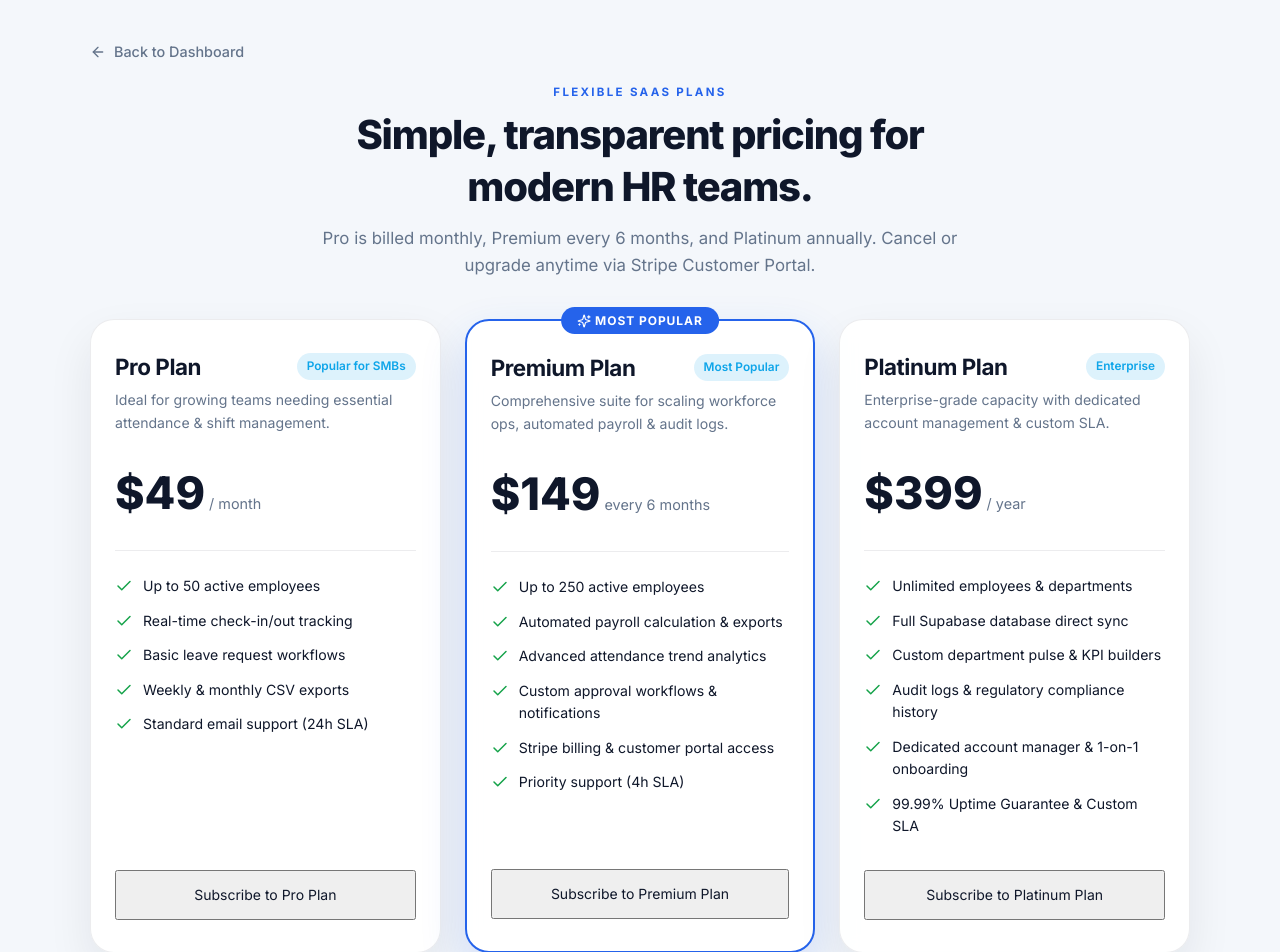
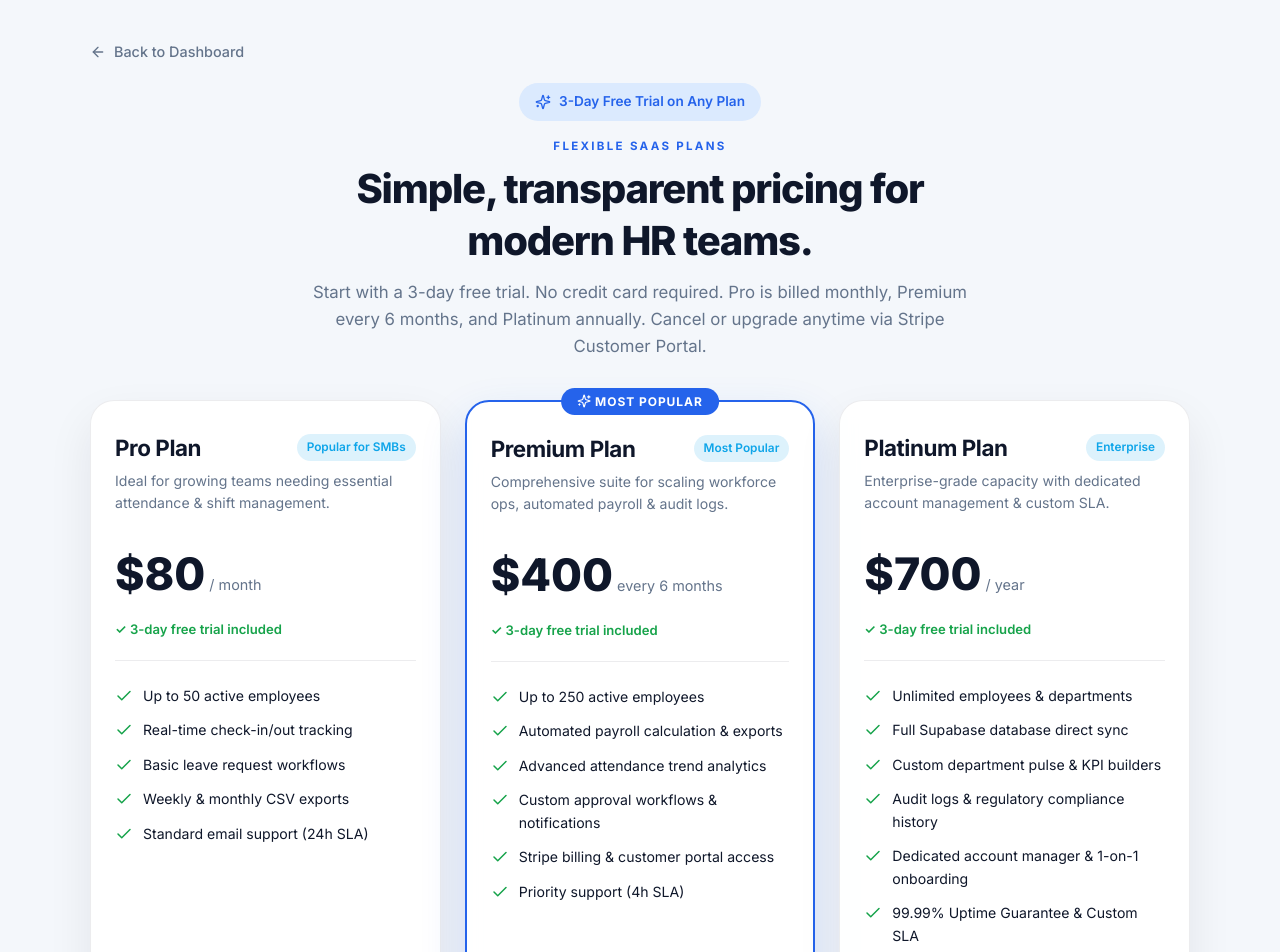
Before and after one commit to arslaanmansoor/Attendance-Master, a Next.js app: page /pricing in a window 1280 px wide. Shown: the top 952 px of the page. Built offline with nearby package versions, Linux system fonts and the light colour scheme.

Commit message:
Rivised Price

```diff
--- a/src/app/api/stripe/checkout/route.ts
+++ b/src/app/api/stripe/checkout/route.ts
@@ -44,7 +44,7 @@ export async function POST(request: Request) {
         ? { customer: profile.stripe_customer_id }
         : { customer_email: user.email }),
       subscription_data: {
-        trial_period_days: 14,
+        trial_period_days: plan.trialDays || 3,
         metadata: {
           plan_key: resolvedPlanKey,
           supabase_user_id: user.id,
--- a/src/app/pricing/page.tsx
+++ b/src/app/pricing/page.tsx
@@ -34,7 +34,7 @@ export default function PricingPage() {
       key: 'PRO',
       name: 'Pro Plan',
       tagline: 'Ideal for growing teams needing essential attendance & shift management.',
-      price: 49,
+      price: 80,
       billingLabel: '/ month',
       badge: 'Popular for SMBs',
       features: [
@@ -49,7 +49,7 @@ export default function PricingPage() {
       key: 'PREMIUM',
       name: 'Premium Plan',
       tagline: 'Comprehensive suite for scaling workforce ops, automated payroll & audit logs.',
-      price: 149,
+      price: 400,
       billingLabel: 'every 6 months',
       badge: 'Most Popular',
       featured: true,
@@ -66,7 +66,7 @@ export default function PricingPage() {
       key: 'PLATINUM',
       name: 'Platinum Plan',
       tagline: 'Enterprise-grade capacity with dedicated account management & custom SLA.',
-      price: 399,
+      price: 700,
       billingLabel: '/ year',
       badge: 'Enterprise',
       features: [
@@ -101,12 +101,16 @@ export default function PricingPage() {
           </Link>
 
           <div style={{ textAlign: 'center', maxWidth: '680px', margin: '0 auto' }}>
+            <div style={{ display: 'inline-flex', alignItems: 'center', gap: '8px', padding: '8px 16px', borderRadius: 'var(--radius-full)', background: 'var(--primary-soft)', marginBottom: '16px' }}>
+              <Sparkles width={16} height={16} style={{ color: 'var(--primary)' }} />
+              <span style={{ fontSize: '0.85rem', fontWeight: 600, color: 'var(--primary)' }}>3-Day Free Trial on Any Plan</span>
+            </div>
             <p className="eyebrow" style={{ letterSpacing: '0.2em' }}>Flexible SaaS Plans</p>
             <h1 style={{ fontSize: '2.5rem', fontWeight: 800, marginTop: '8px', letterSpacing: '-0.03em' }}>
               Simple, transparent pricing for modern HR teams.
             </h1>
             <p className="muted" style={{ fontSize: '1.05rem', marginTop: '12px' }}>
-              Pro is billed monthly, Premium every 6 months, and Platinum annually. Cancel or upgrade anytime via Stripe Customer Portal.
+              Start with a 3-day free trial. No credit card required. Pro is billed monthly, Premium every 6 months, and Platinum annually. Cancel or upgrade anytime via Stripe Customer Portal.
             </p>
           </div>
         </div>
@@ -161,16 +165,17 @@ export default function PricingPage() {
                   <h3 style={{ fontSize: '1.4rem', fontWeight: 700 }}>{plan.name}</h3>
                   <span className="badge-chip info">{plan.badge}</span>
                 </div>
-                <p className="muted" style={{ fontSize: '0.88rem', marginTop: '8px', minHeight: '40px' }}>
+            <p className="muted" style={{ fontSize: '0.88rem', marginTop: '8px', minHeight: '40px' }}>
                   {plan.tagline}
                 </p>
               </div>
 
               <div style={{ margin: '24px 0', borderBottom: '1px solid var(--border)', paddingBottom: '20px' }}>
-                <div style={{ display: 'flex', alignItems: 'baseline', gap: '4px' }}>
+                <div style={{ display: 'flex', alignItems: 'baseline', gap: '4px', marginBottom: '8px' }}>
                   <span style={{ fontSize: '2.8rem', fontWeight: 800 }}>${plan.price}</span>
                   <span className="muted" style={{ fontSize: '0.9rem' }}>{plan.billingLabel}</span>
                 </div>
+                <div style={{ fontSize: '0.82rem', color: 'var(--success)', fontWeight: 600 }}>✓ 3-day free trial included</div>
               </div>
 
               <ul style={{ listStyle: 'none', padding: 0, margin: 0, display: 'flex', flexDirection: 'column', gap: '12px', flex: 1 }}>
@@ -184,12 +189,12 @@ export default function PricingPage() {
 
               <button
                 type="button"
-                className={plan.featured ? 'primary-btn' : 'ghost-btn'}
+                className={plan.featured ? 'primary-btn' : 'btn-secondary'}
                 style={{ width: '100%', marginTop: '32px', padding: '12px', justifyContent: 'center' }}
                 onClick={() => handleSubscribe(plan.key)}
                 disabled={loadingPlan === plan.key}
               >
-                {loadingPlan === plan.key ? 'Initializing Checkout...' : `Subscribe to ${plan.name}`}
+                {loadingPlan === plan.key ? 'Starting Free Trial...' : 'Start Free Trial'}
               </button>
             </div>
           ))}
@@ -207,7 +212,7 @@ export default function PricingPage() {
             <div>
               <strong style={{ fontSize: '0.95rem' }}>Is there a free trial?</strong>
               <p className="muted" style={{ marginTop: '4px' }}>
-                Every plan comes with a 14-day risk-free trial. You won&apos;t be billed until your trial ends.
+                Every plan comes with a 3-day free trial. Access all premium features risk-free. You won&apos;t be charged until your trial ends.
               </p>
             </div>
             <div>
--- a/src/lib/stripe.ts
+++ b/src/lib/stripe.ts
@@ -14,23 +14,26 @@ export const PLANS = {
   PRO: {
     name: 'Pro Plan',
     priceId: process.env.STRIPE_PRO_PRICE_ID || 'price_pro_monthly',
-    amount: 49,
+    amount: 80,
     billingLabel: '/ month',
     description: 'Up to 50 employees, automated attendance tracking & exports',
+    trialDays: 3,
   },
   PREMIUM: {
     name: 'Premium Plan',
     priceId: process.env.STRIPE_PREMIUM_PRICE_ID || 'price_premium_6month',
-    amount: 149,
+    amount: 400,
     billingLabel: 'every 6 months',
     description: 'Up to 250 employees, payroll sync, advanced analytics & audit logs',
+    trialDays: 3,
   },
   PLATINUM: {
     name: 'Platinum Plan',
     priceId: process.env.STRIPE_PLATINUM_PRICE_ID || 'price_platinum_yearly',
-    amount: 399,
+    amount: 700,
     billingLabel: '/ year',
     description: 'Unlimited employees, dedicated support, custom integrations & SLA',
+    trialDays: 3,
   },
 } as const;
 
```
